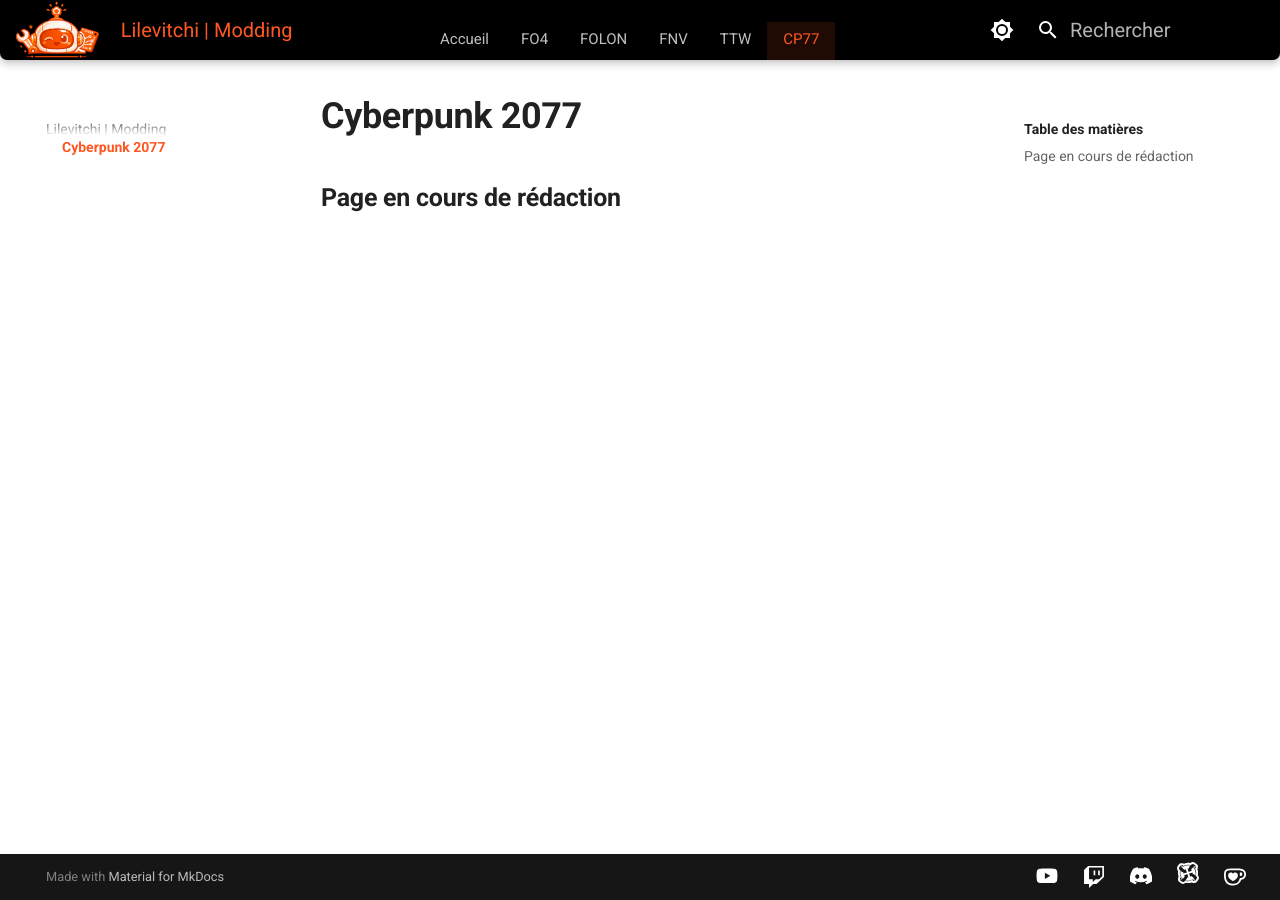
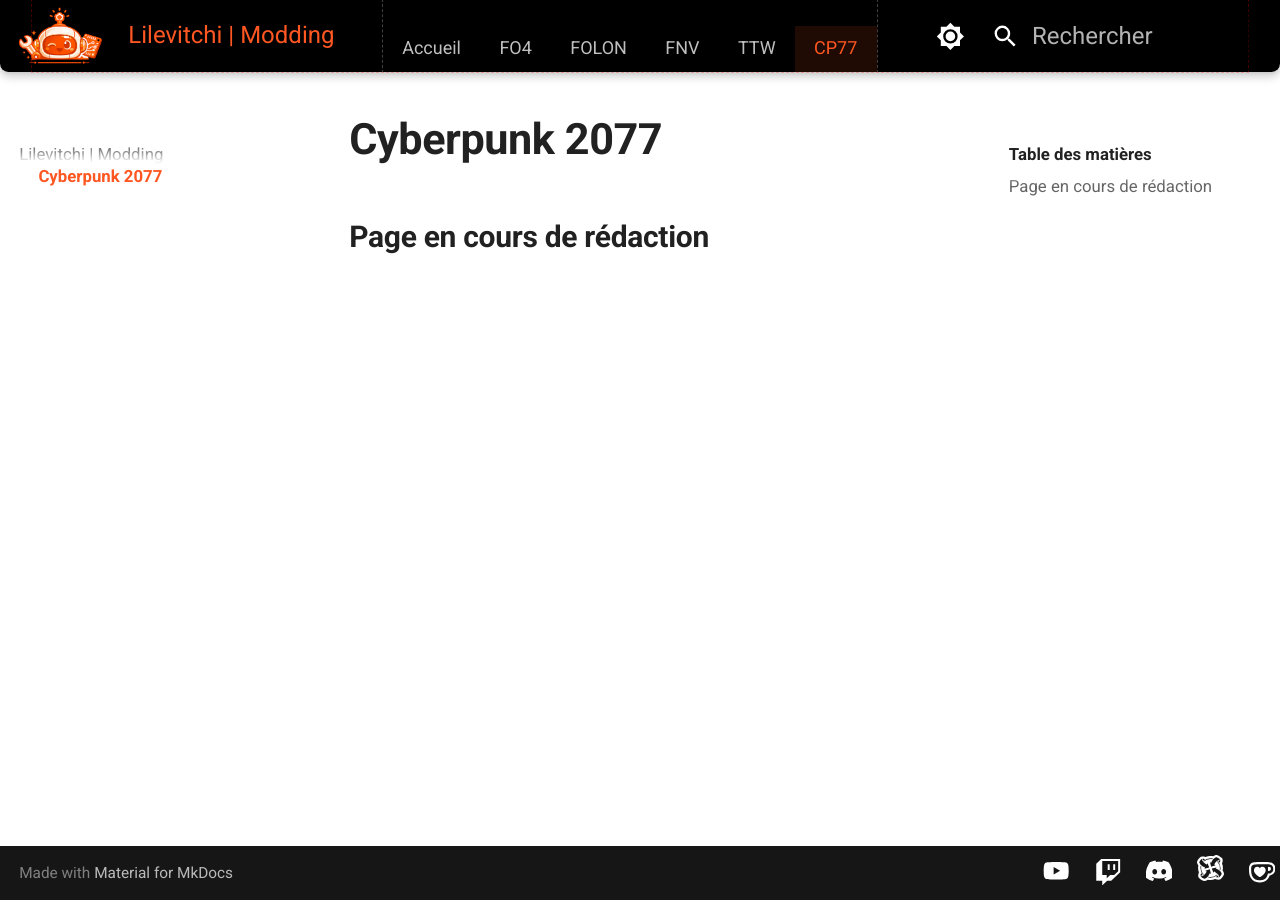
Before and after one commit to Lilevitchi/lilevitchi.github.io, an MkDocs documentation site: the page built from docs/cyberpunk/index.md, in a window 1280 px wide. Built offline with MkDocs 1.6.1 and Material for MkDocs 9.7.7, drawn with Linux system fonts in a browser that asks for light colours.

Commit message:
Update extra.css

```diff
--- a/docs/stylesheets/extra.css
+++ b/docs/stylesheets/extra.css
@@ -66,13 +66,9 @@
    TYPOGRAPHIE — BASE RESPONSIVE
    ==============================*/
 
-/*html,
+html,
 body {
   font-size: 24px !important;
-}*/
-
-[data-md-color-scheme] {
-  font-size: 20px;
 }
 
 /* ==============================
@@ -86,9 +82,6 @@
   border-bottom-left-radius: var(--radius-sm);
   border-bottom-right-radius: var(--radius-sm);
   height: var(--header-height);
-
-   min-height: var(--header-height);
-  max-height: var(--header-height);
 }
 
 [data-md-color-scheme] .md-header * {
@@ -100,8 +93,6 @@
   display: flex;
   width: 100%;
   height: var(--header-height);
-
-   min-height: var(--header-height);
 }
 
 /* Largeur et centrage du contenu */
@@ -158,6 +149,7 @@
   width: 100%;
   background: transparent;
   box-shadow: none;
+   outline: 1px dashed rgba(255, 0, 0, 0.25);
 }
 
 /* Liste des onglets */
@@ -168,6 +160,7 @@
   gap: 0;
   padding: 0;
   margin: 0;
+   outline: 1px dashed rgba(255, 255, 255, 0.25);
 }
 
 /* Item = Source de l'espace */
```
